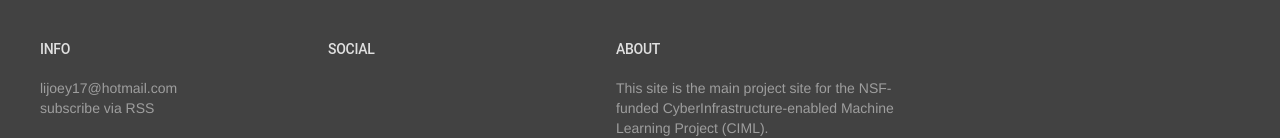
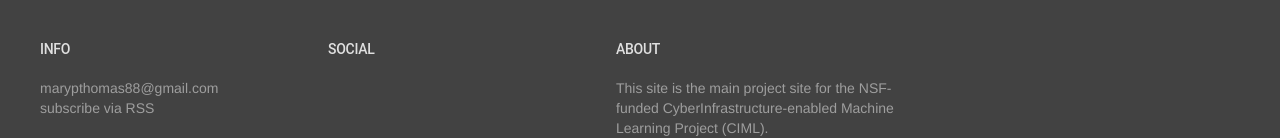
Before and after one commit to ciml-org/ciml-org.github.io, a Jekyll site: the page built from imagemap.md, in a window 1280 px wide. Shown: the part 759-897 px from the top of the page. Built offline with Jekyll 4.4.1, drawn with Linux system fonts in a browser that asks for light colours.

Commit message:
update contact email

```diff
--- a/_config.yml
+++ b/_config.yml
@@ -1,6 +1,6 @@
 # Site settings
 title: Cyber Infrastructure Machine Learning
-email: lijoey17@hotmail.com
+email: marypthomas88@gmail.com
 description: > # this means to ignore newlines until "baseurl:"
   This site is the main project site for the NSF-funded CyberInfrastructure-enabled Machine Learning Project (CIML).
 baseurl: "/index.html" # the subpath of your site, e.g. /blog/
```
